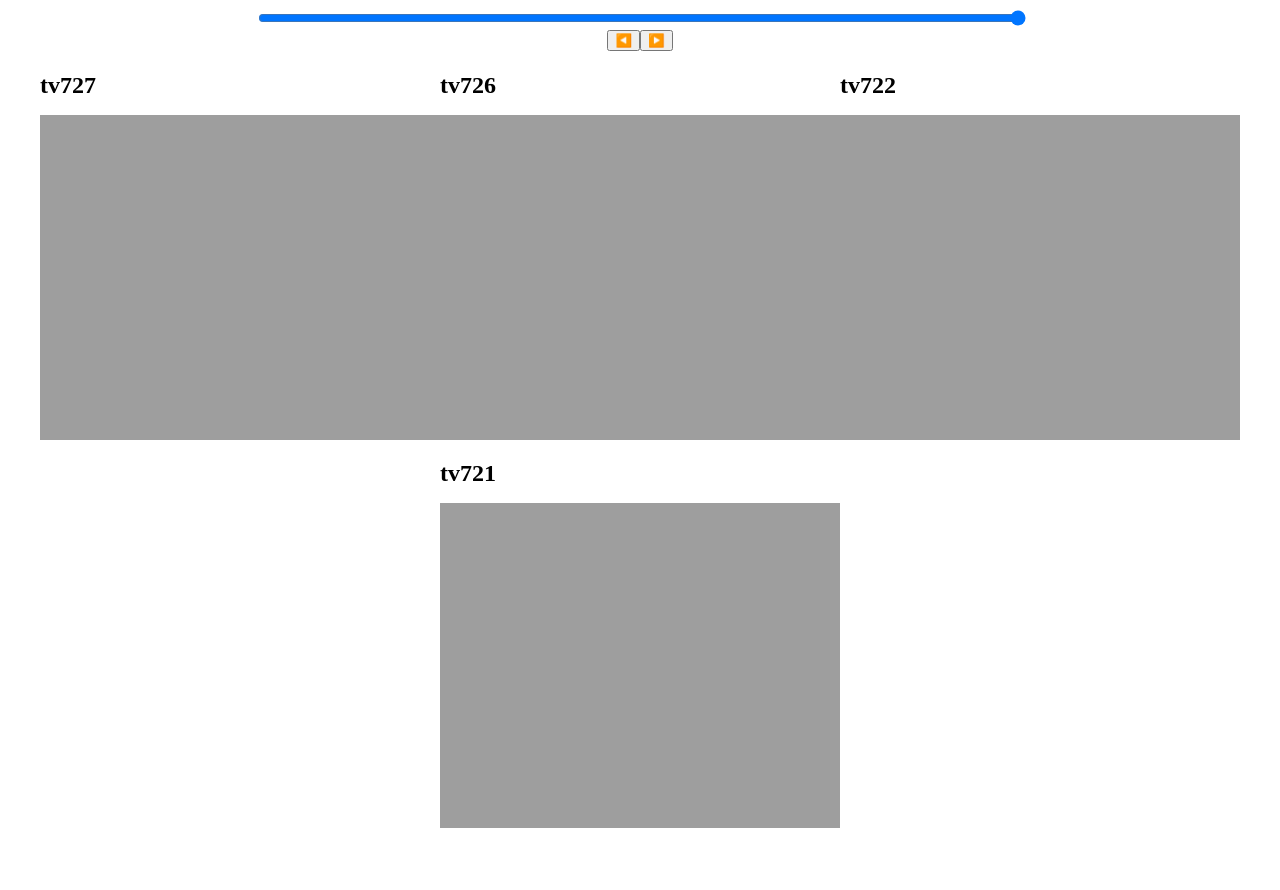
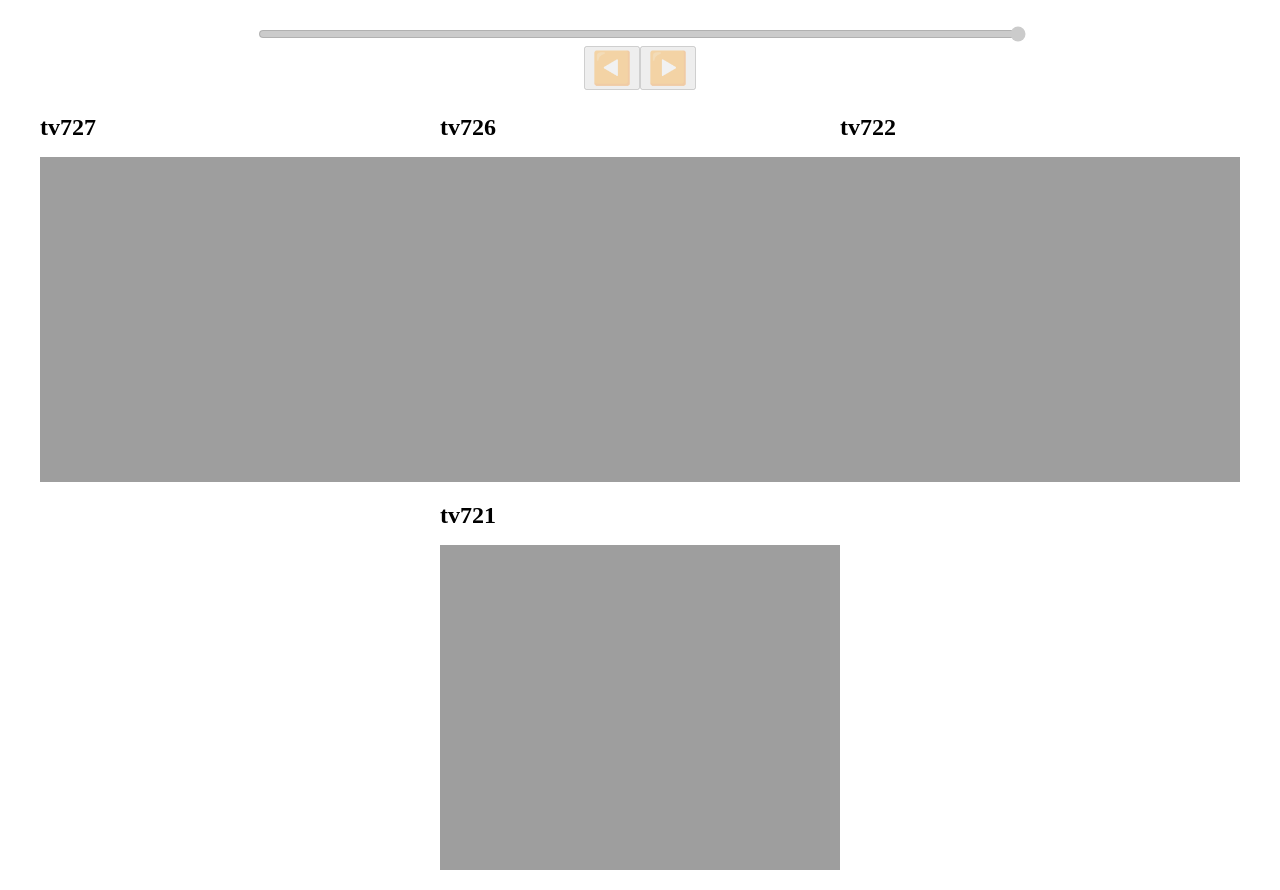
Before and after one commit to MingweiSamuel/desertyard, a website: page www/index.html in a window 1280 px wide. Before the commit the page ends 848 px from the top, so only its background shows below. Drawn offline with Linux system fonts and the light colour scheme; no server answers.

Commit message:
fix: improve usability, ensure latest imgs are non-cached

```diff
--- a/www/index.html
+++ b/www/index.html
@@ -16,16 +16,17 @@
     }
 
     .controls {
+      position: sticky;
       top: 0;
-      left: 0;
-      right: 0;
+      width: 100%;
       padding: 1vh 0;
-      position: fixed;
-      width: 100%;
+
       display: flex;
       flex-direction: column;
       align-items: center;
+
       background-color: white;
+      touch-action: none;
     }
     .slider-container, .button-container {
       flex-grow: 1;
@@ -37,13 +38,14 @@
     .slider-container>input {
       width: 100%;
     }
-
     .button-container {
       text-align: center;
     }
+    .button-container>input {
+      font-size: 200%;
+    }
 
     .views {
-      margin-top: 40px;
       width: 100%;
       display: flex;
       flex-direction: row;
@@ -66,7 +68,7 @@
 <body>
   <div class="controls">
     <div class="slider-container">
-      <input type="range" max="-1" value="-1">
+      <input type="range" max="-1" value="-1" />
     </div>
     <div class="button-container">
       <input id="prev" type="button" value="◀️" /><input id="next" type="button" value="▶️" />
@@ -103,13 +105,28 @@
       views.appendChild(div);
     }
 
-    const cctvImgs = Object.fromEntries(Object.entries(CCTV_URLS).map(([key, url]) => [key, [url]]));
+    // Disable inputs before initial fetch.
+    for (const input of document.getElementsByTagName('input')) {
+      input.disabled = true;
+    }
+
+    const cctvImgs = Object.fromEntries(Object.entries(CCTV_URLS).map(([key, url]) => [key, [`${url}?${Date.now()}`]]));
     function updateImgs() {
       fetch('https://api.desertyard.com/imgs').then(resp => resp.json()).then(cctvPaths => {
+        // Enable inputs on first successful fetch.
+        for (const input of document.getElementsByTagName('input')) {
+          input.disabled = false;
+        }
+
         for (const key in cctvPaths) {
           const imgs = cctvImgs[key];
           const paths = cctvPaths[key];
-          imgs.splice(0, imgs.length - 1, ...paths.slice(-NUM_IMGS).map(path => `https://img.desertyard.com/${path}`));
+          imgs.splice(
+            0,
+            imgs.length,
+            ...paths.slice(-NUM_IMGS).map(path => `https://img.desertyard.com/${path}`),
+            `${CCTV_URLS[key]}?${Date.now()}`,
+          );
 
           const cache = imgs.map((url, i) => {
             const img = new Image();
```
